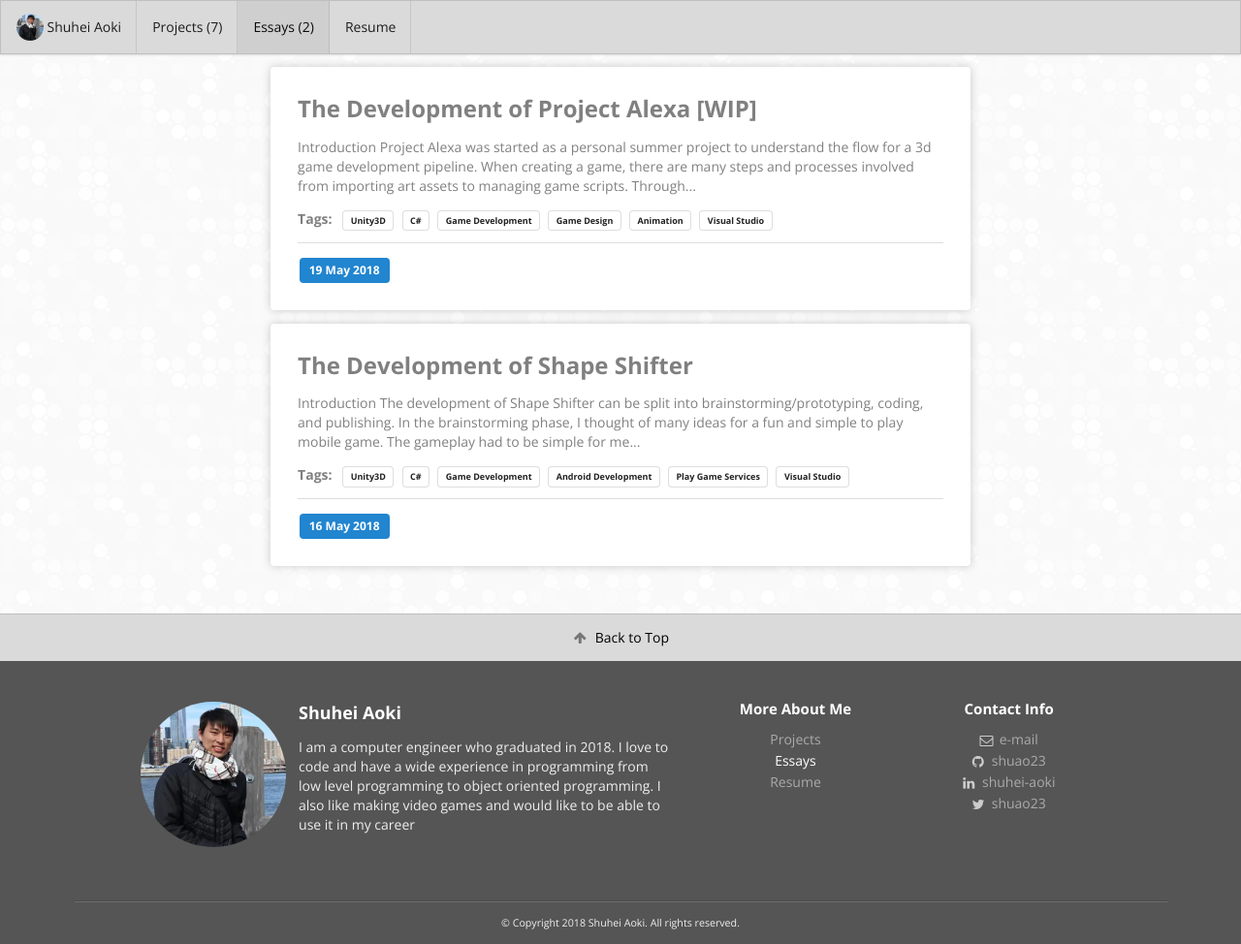
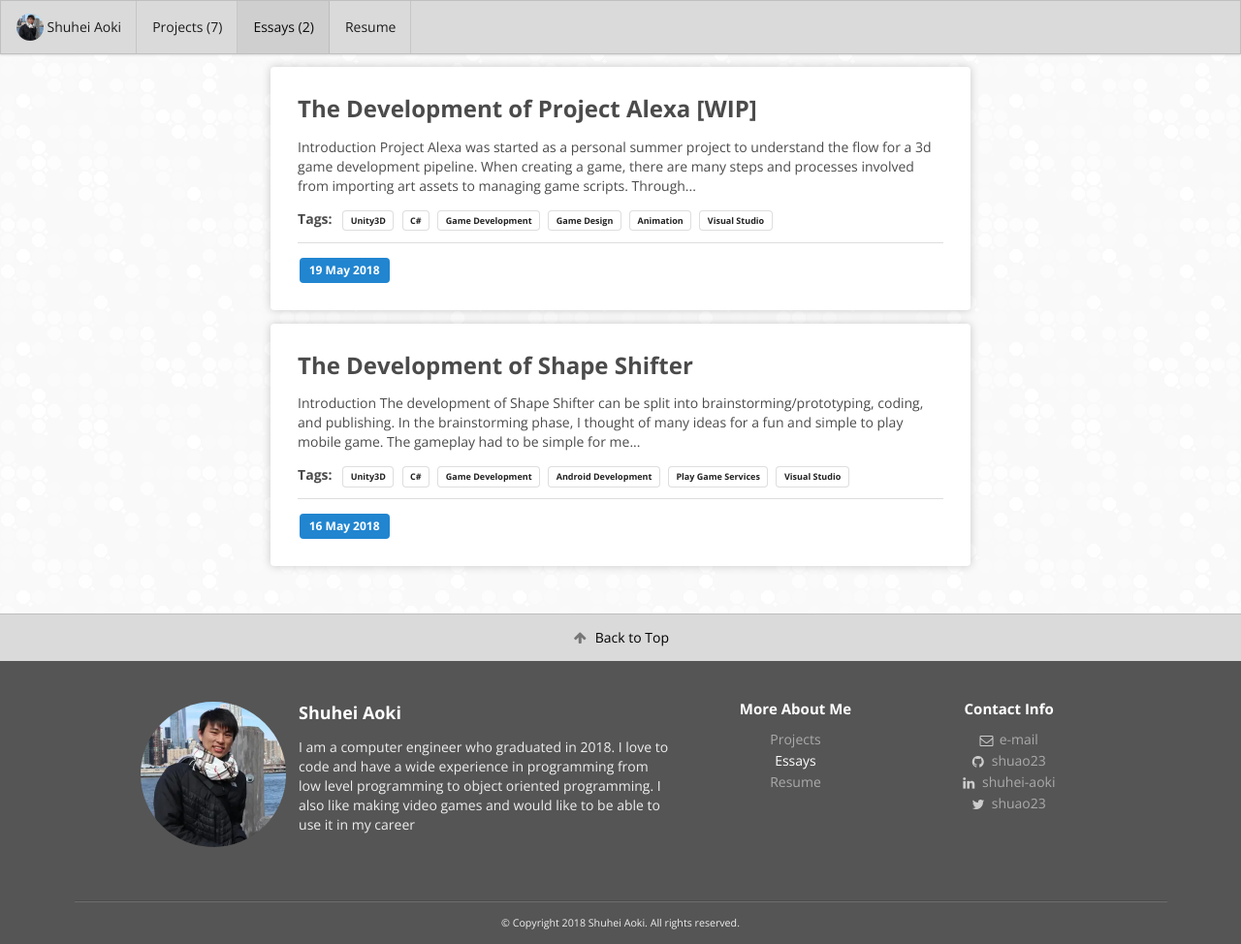
Before and after one commit to shuao23/shuao23.github.io, a Jekyll site: the page built from essays/index.html, in a window 1280 px wide. Shown: the whole page at 97% size. Built offline with Jekyll 4.4.1, drawn with Linux system fonts in a browser that asks for light colours.

Commit message:
changed essay title color to a more understandable color

```diff
--- a/css/stylesheet-customizations.scss
+++ b/css/stylesheet-customizations.scss
@@ -104,7 +104,7 @@ iframe.embedded-player{
 }
 
 .essay-title{
-  color: grey;
+  color: rgb(75, 75, 75);
   transition: .1s color ease;
 }
 
```
